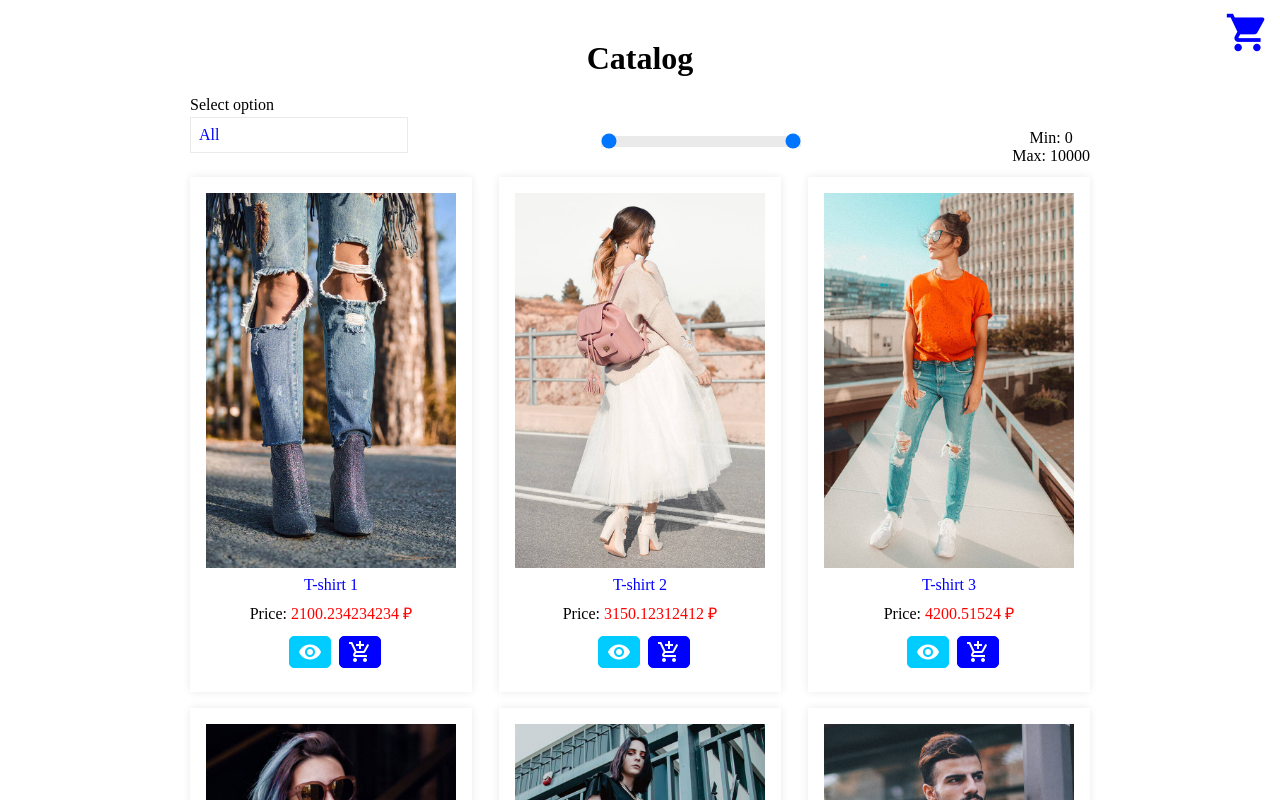
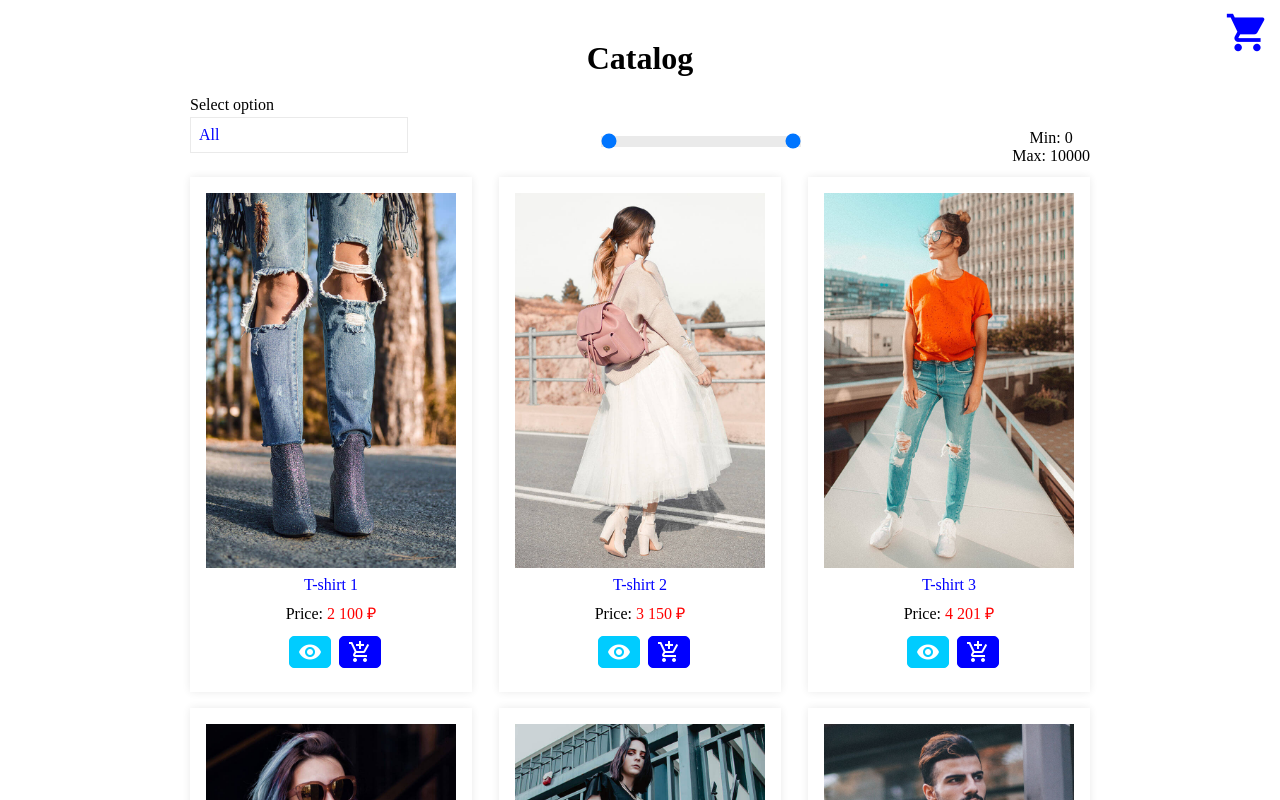
Before and after one commit to KarKaron/vue-shop, a Vue app: page / in a window 1280 px wide. Shown: the top 800 px of the page. Built offline with nearby package versions, Linux system fonts and the light colour scheme; data requests are answered from the project's data file.

Commit message:
add filters for price

```diff
--- a/src/components/cart/v-cart-item.vue
+++ b/src/components/cart/v-cart-item.vue
@@ -4,7 +4,7 @@
     <div class="v-cart-item__info">
       <h3>{{cartItemData.name}}</h3>
       <p>Article: <span class="text-blue">{{cartItemData.article}}</span></p>
-      <p>Price: <span class="text-red">{{cartItemData.price}} &#8381;</span></p>
+      <p>Price: <span class="text-red">{{cartItemData.price | toFix | formattedPrice}}</span></p>
     </div>
     <div class="v-cart-item__quantity">
       <p>
@@ -28,6 +28,9 @@
 
 <script>
 
+import toFix from '../../filters/toFix'
+import formattedPrice from '../../filters/price-format'
+
 export default {
   name: 'v-cart-item',
   components: {},
@@ -41,6 +44,10 @@ export default {
   },
   data() {
     return {}
+  },
+  filters: {
+    toFix,
+    formattedPrice
   },
   computed: {},
   methods: {
--- a/src/components/cart/v-cart.vue
+++ b/src/components/cart/v-cart.vue
@@ -19,15 +19,18 @@
     />
     <div class="v-cart__total" v-if="cartData.length">
       <p class="total__name">Total:</p>
-      <p>{{cartTotal}} &#8381;</p>
+      <p>{{cartTotal | toFix | formattedPrice}}</p>
     </div>
   </div>
 </template>
 
 <script>
 
+import {mapActions} from 'vuex'
+import toFix from '../../filters/toFix'
+import formattedPrice from '../../filters/price-format'
+
 import vCartItem from './v-cart-item'
-import {mapActions} from 'vuex'
 
 export default {
   name: 'v-cart',
@@ -44,6 +47,10 @@ export default {
   },
   data() {
     return {}
+  },
+  filters: {
+    toFix,
+    formattedPrice
   },
   computed: {
     cartTotal() {
--- a/src/components/catalog/v-catalog-item.vue
+++ b/src/components/catalog/v-catalog-item.vue
@@ -10,13 +10,13 @@
       <img :src="require('../../assets/images/' + productData.image)" :alt="productData.name">
       <div>
         <p class="v-catalog-item__price">Article: <span class="text-blue">{{productData.article}}</span></p>
-        <p class="v-catalog-item__price">Price: <span class="text-red">{{productData.price}} &#8381;</span></p>
+        <p class="v-catalog-item__price">Price: <span class="text-red">{{productData.price | toFix | formattedPrice}}</span></p>
       </div>
     </vPopup>
 
     <img :src="require('../../assets/images/' + productData.image)" :alt="productData.name">
     <p class="v-catalog-item__name">{{productData.name}}</p>
-    <p class="v-catalog-item__price">Price: <span class="text-red">{{productData.price}} &#8381;</span></p>
+    <p class="v-catalog-item__price">Price: <span class="text-red">{{productData.price | toFix | formattedPrice}}</span></p>
     <button
       class="material-icons showInfo"
       title="Show info"
@@ -37,6 +37,8 @@
 <script>
 
 import vPopup from '../popup/v-popup'
+import toFix from '../../filters/toFix'
+import formattedPrice from '../../filters/price-format'
 
 export default {
   name: 'v-catalog-item',
@@ -55,6 +57,11 @@ export default {
     return {
       isInfoPopupVisible: false
     }
+
+  },
+  filters: {
+    toFix,
+    formattedPrice
   },
   computed: {},
   methods: {
--- /dev/null
+++ b/src/filters/price-format.js
@@ -0,0 +1,6 @@
+
+export default function formattedPrice(value) {
+  let parts = value.toString().split(".");
+  parts[0] = parts[0].replace(/\B(?=(\d{3})+(?!\d))/g, " ");
+  return parts.join(".");
+}
--- /dev/null
+++ b/src/filters/toFix.js
@@ -0,0 +1,4 @@
+export default function toFix(value) {
+  value = parseFloat(value)
+  return value.toFixed(0) + ' ₽'
+}
```
